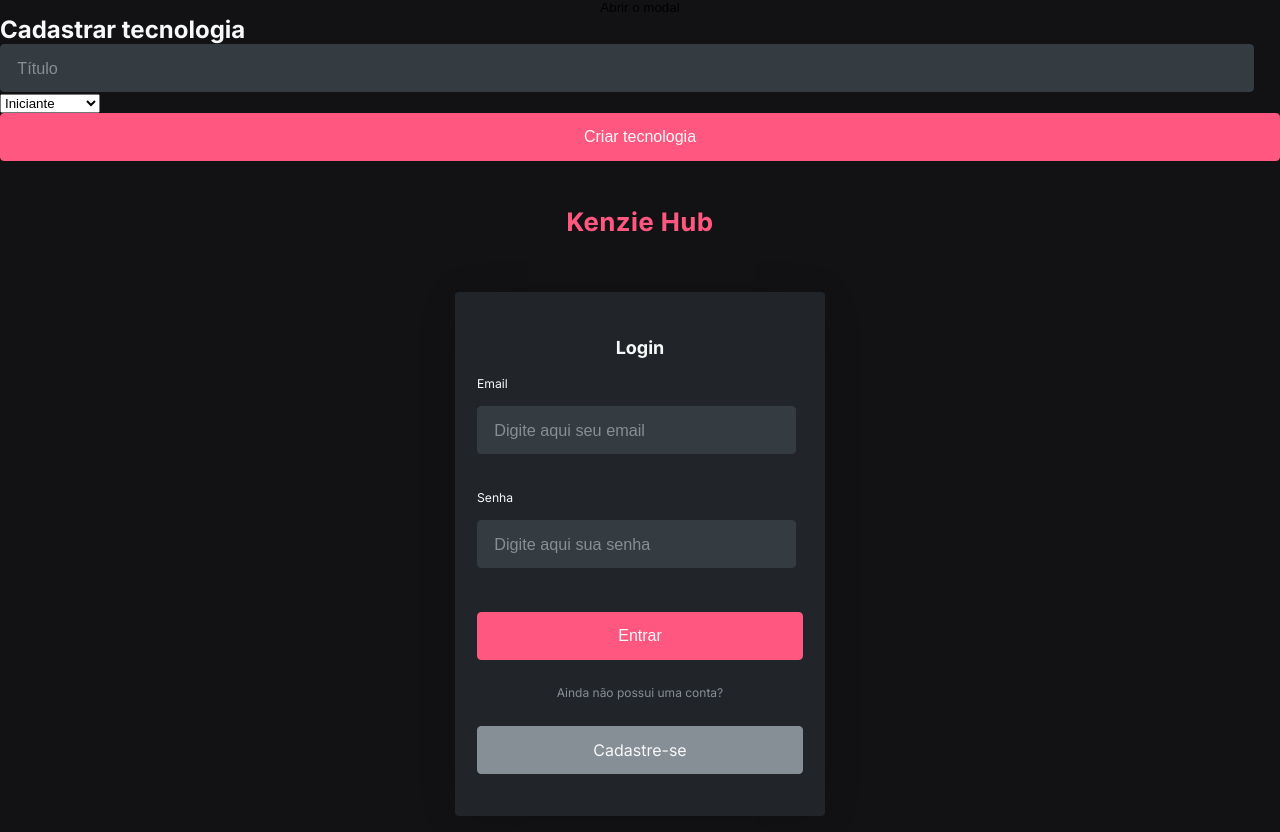
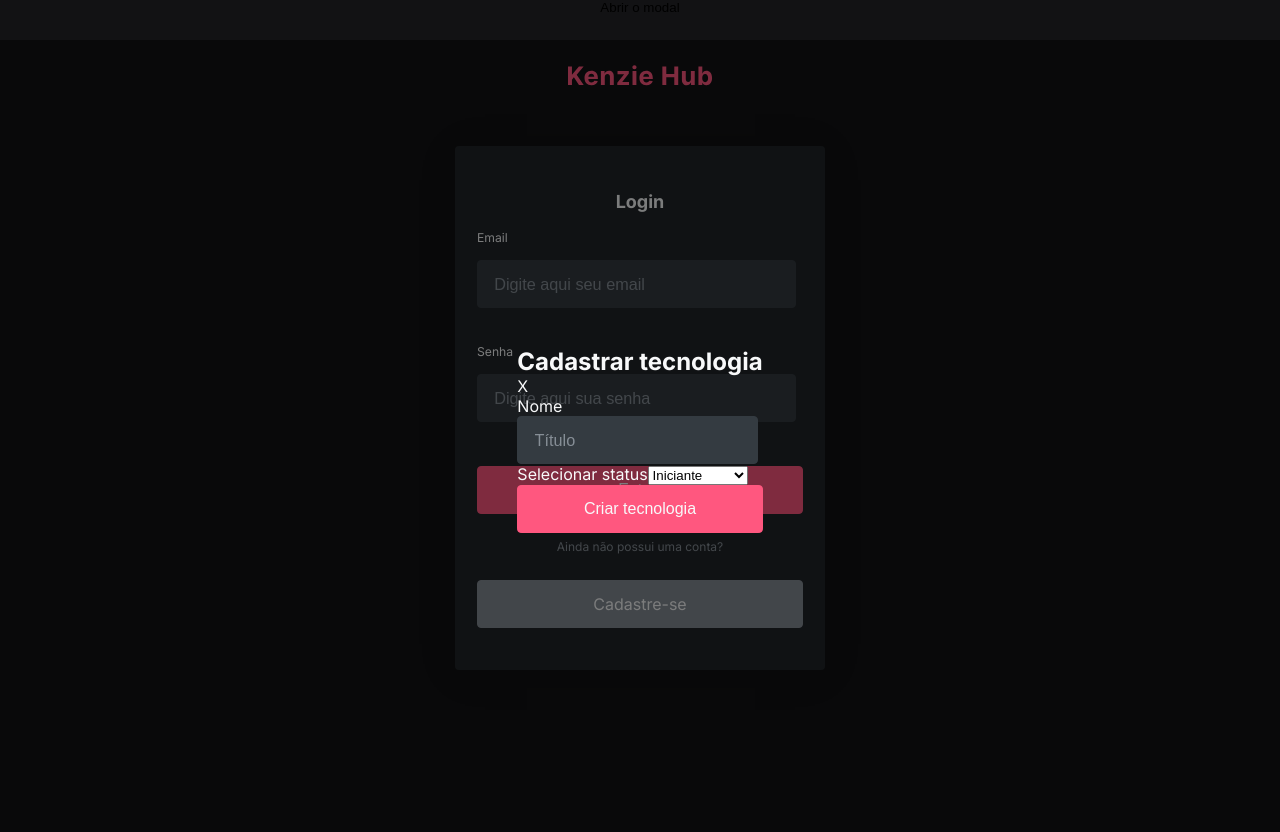
Before and after one commit to VirgyniaBaccan/KenzieHub, a React (Vite) app in the folder KenzieHub/: page / in a window 1280 px wide. Both pictures are taken after a click on the button "Abrir o modal". After the commit the page ends 800 px from the top, so only its background shows below. Built offline with nearby package versions, Linux system fonts and the light colour scheme.

Commit message:
Corrige função 'UpdateTech

```diff
--- a/KenzieHub/src/components/ChangingBox/index.jsx
+++ b/KenzieHub/src/components/ChangingBox/index.jsx
@@ -10,9 +10,10 @@
   deleteCallback,
   tech,
 }) => {
+  // const { register, handleSubmit } = useForm({defaultValues: {status: tech.status}});
+
+  const { updateTech, setIsChanging } = useContext(TechContext);
   const { register, handleSubmit } = useForm();
-
-  const { updateTech } = useContext(TechContext);
 
   const submit = (formData) => {
     updateTech(tech.id, formData);
@@ -22,7 +23,9 @@
     <StyledModalOverlay role="dialog">
       <StyledModalBox>
         {children}
-        <form onSubmit={handleSubmit(submit)}>
+        <h2>Tecnologia detalhes</h2>
+        <button onClick={() => setIsChanging(null)}>X</button>
+        <form onSubmit={handleSubmit(updateCallback)}>
           <StyledInput
             type="text"
             placeholder="Título"
@@ -30,13 +33,15 @@
             disabled
           />
           <select placeholder="status" {...register("status")}>
-            <option>Iniciante</option>
-            <option>Intermediário</option>
-            <option>Avançado</option>
+            <option value={"Iniciante"}>Iniciante</option>
+            <option value={"Intermediário"}>Intermediário</option>
+            <option value={"Avançado"}>Avançado</option>
           </select>
+          <button type="submit">Salvar alterações</button>
         </form>
-        <button onClick={updateCallback}>Salvar alterações</button>
-        <button onClick={deleteCallback}>Excluir</button>
+        <button type="button" onClick={deleteCallback}>
+          Excluir
+        </button>
       </StyledModalBox>
     </StyledModalOverlay>
   );
--- a/KenzieHub/src/components/CreateTechForm/index.jsx
+++ b/KenzieHub/src/components/CreateTechForm/index.jsx
@@ -3,13 +3,11 @@
 import { TechContext } from "../../providers/TechContext";
 import { StyledInput } from "../StyledInput";
 import { StyledButton } from "../StyledButton";
-import { TechModal } from "../Modal";
-import { StyledLink } from "../../pages/RegisterPage/styles";
 
 export const CreateTechForm = () => {
   const { register, handleSubmit } = useForm();
 
-  const { createTech } = useContext(TechContext);
+  const { createTech, setIsCreateOpen } = useContext(TechContext);
 
   const submit = (formData) => {
     createTech(formData);
@@ -18,7 +16,10 @@
   return (
     <form onSubmit={handleSubmit(submit)}>
       <h2>Cadastrar tecnologia</h2>
+      <p onClick={() => setIsCreateOpen(false)}>X</p>
+      <label>Nome</label>
       <StyledInput type="text" placeholder="Título" {...register("title")} />
+      <label>Selecionar status</label>
       <select placeholder="Status" {...register("status")}>
         <option>Iniciante</option>
         <option>Intermediário</option>
--- a/KenzieHub/src/components/Modal/index.jsx
+++ b/KenzieHub/src/components/Modal/index.jsx
@@ -1,9 +1,10 @@
 import { CreateTechForm } from "../CreateTechForm";
+import { StyledModal } from "./modal";
 
 export const TechModal = () => {
   return (
-    <div>
+    <StyledModal>
       <CreateTechForm />
-    </div>
+    </StyledModal>
   );
 };
--- /dev/null
+++ b/KenzieHub/src/components/Modal/modal.js
@@ -0,0 +1,13 @@
+import styled from "styled-components";
+
+export const StyledModal = styled.div`
+  display: flex;
+  align-items: center;
+  justify-content: center;
+  width: 100%;
+  height: 100vh;
+  position: fixed;
+  background: rgba(0, 0, 0, 0.5);
+  z-index: 999;
+  top: 5%;
+`;
--- a/KenzieHub/src/pages/DashboardPage/index.jsx
+++ b/KenzieHub/src/pages/DashboardPage/index.jsx
@@ -1,6 +1,11 @@
 import logo from "../../assets/Logo-KenzieHub.svg";
 import { StyledLink } from "../RegisterPage/styles";
-import { StyledContainer, StyledHeader, StyledList, StyledTechDiv } from "./styles";
+import {
+  StyledContainer,
+  StyledHeader,
+  StyledList,
+  StyledTechDiv,
+} from "./styles";
 import { useContext, useState } from "react";
 import { UserContext } from "../../providers/UserContext";
 import { TechModal } from "../../components/Modal";
@@ -8,10 +13,18 @@
 import { ChangingBox } from "../../components/ChangingBox";
 
 export const Dashboard = () => {
-  const [isCreateOpen, setIsCreateOpen] = useState(false);
+  // const [isCreateOpen, setIsCreateOpen] = useState(false);
   const { userInfos, userLogout } = useContext(UserContext);
-  const { techList, deleteTech, updateTech } = useContext(TechContext);
-  const [isChanging, setIsChanging] = useState(null);
+  const {
+    techList,
+    deleteTech,
+    updateTech,
+    isCreateOpen,
+    setIsCreateOpen,
+    setIsChanging,
+    isChanging,
+  } = useContext(TechContext);
+  // const [isChanging, setIsChanging] = useState(null);
 
   return (
     <>
@@ -33,9 +46,7 @@
         <div className="div__techs">
           <StyledTechDiv>
             <h2>Tecnologias</h2>
-            <StyledLink onClick={() => setIsCreateOpen(!isCreateOpen)}>
-              {isCreateOpen ? "Fechar" : "+"}
-            </StyledLink>
+            <p onClick={() => setIsCreateOpen(true)}>+</p>
           </StyledTechDiv>
           {isCreateOpen ? <TechModal /> : null}
           {isChanging ? (
--- a/KenzieHub/src/pages/DashboardPage/styles.js
+++ b/KenzieHub/src/pages/DashboardPage/styles.js
@@ -124,11 +124,12 @@
   }
 
   .title__tech {
-  font-size: .875rem;
+    font-size: 0.875rem;
     color: var(--color-grey-0);
   }
 
   .status__tech {
-  font-size: .75rem;
+    font-size: 0.75rem;
     color: var(--color-grey-1);
-}`
+  }
+`;
--- a/KenzieHub/src/providers/TechContext.jsx
+++ b/KenzieHub/src/providers/TechContext.jsx
@@ -6,6 +6,8 @@
 export const TechProvider = ({ children }) => {
   const [techList, setTechList] = useState([]);
   const [isLoading, setIsLoading] = useState(false);
+  const [isCreateOpen, setIsCreateOpen] = useState(false);
+  const [isChanging, setIsChanging] = useState(null);
 
   useEffect(() => {
     const loadTechData = async () => {
@@ -57,15 +59,17 @@
   };
 
   const updateTech = async (techId, formData) => {
+    console.log(techId);
+    console.log(formData);
     try {
       const token = localStorage.getItem("@TOKEN");
 
-      await api.put(`/users/techs/${techId}`, formData, {
+      const { data } = await api.put(`/users/techs/${techId}`, formData, {
         headers: {
           Authorization: `Bearer ${token}`,
         },
       });
-
+      console.log(data);
       setTechList((techList) =>
         techList.map((tech) =>
           tech.id === techId ? { ...tech, ...formData } : tech
@@ -78,7 +82,17 @@
 
   return (
     <TechContext.Provider
-      value={{ isLoading, techList, createTech, deleteTech, updateTech }}
+      value={{
+        isLoading,
+        techList,
+        createTech,
+        deleteTech,
+        updateTech,
+        isCreateOpen,
+        setIsCreateOpen,
+        isChanging,
+        setIsChanging,
+      }}
     >
       {children}
     </TechContext.Provider>
```
Lines whose indentation alone changed are shown as unchanged.
